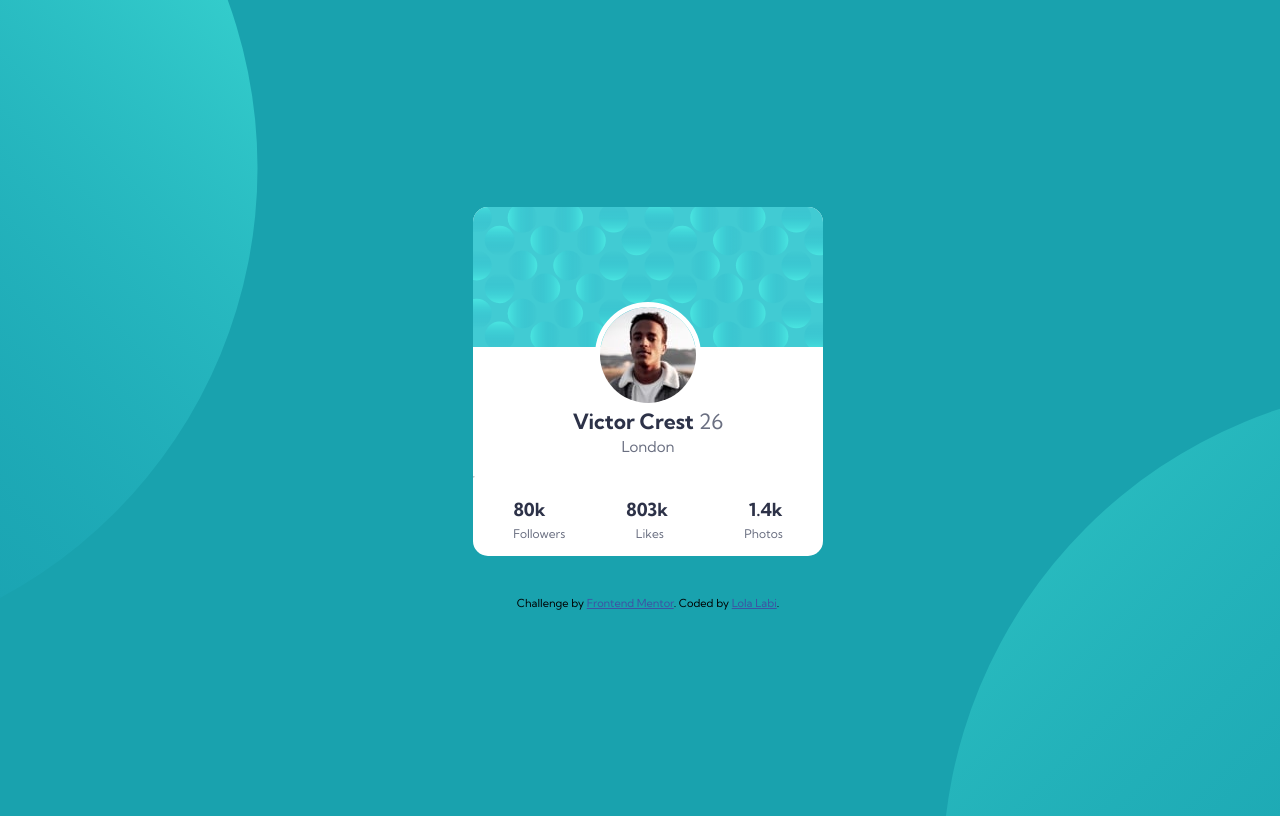
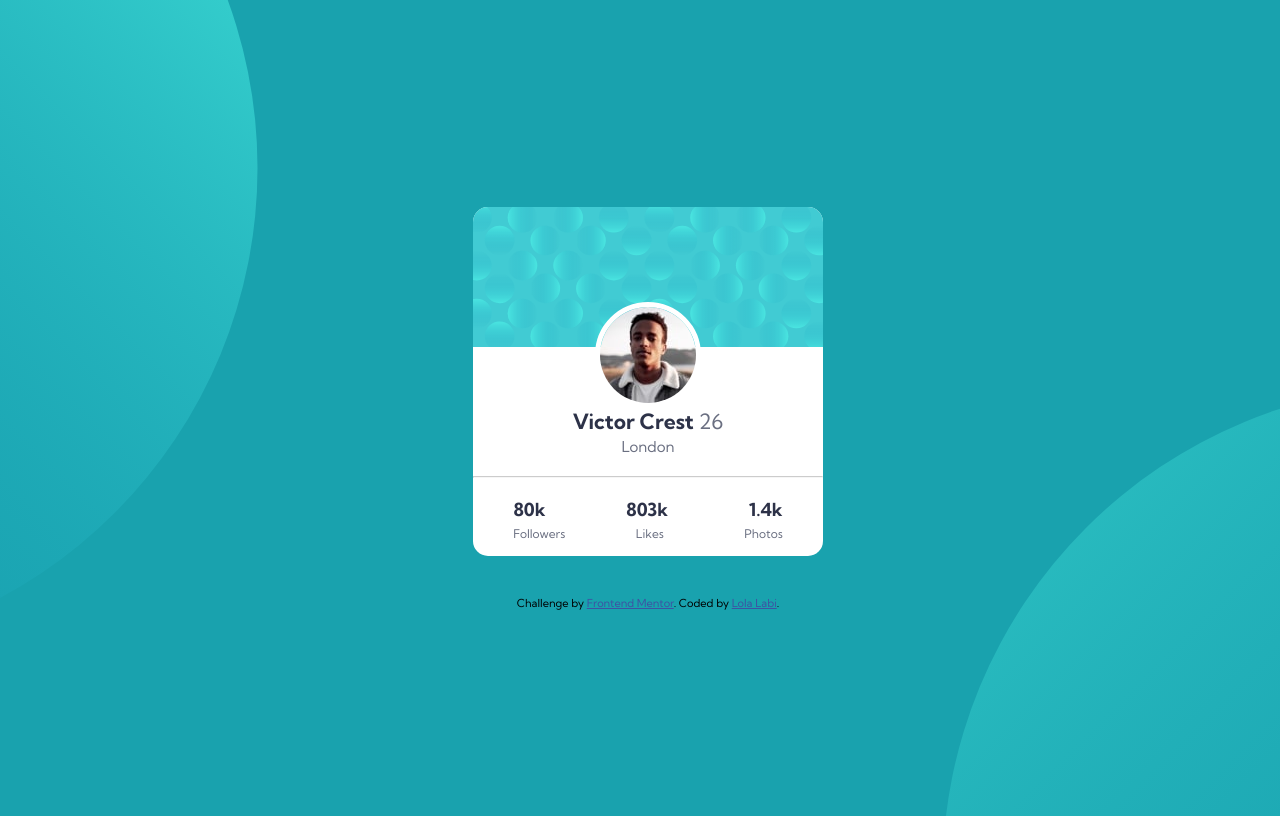
Before and after one commit to Lolalabi/profile, a plain HTML site: page index.html in a window 1280 px wide. Drawn offline with Linux system fonts and the light colour scheme.

Commit message:
Update style.css

```diff
--- a/style.css
+++ b/style.css
@@ -71,7 +71,6 @@ span.age {
 hr {
    background-color: hsl(227, 10%, 46%);
    opacity: 0.5;
-    width: 0.1px;
 }
 
 .stats {
```
